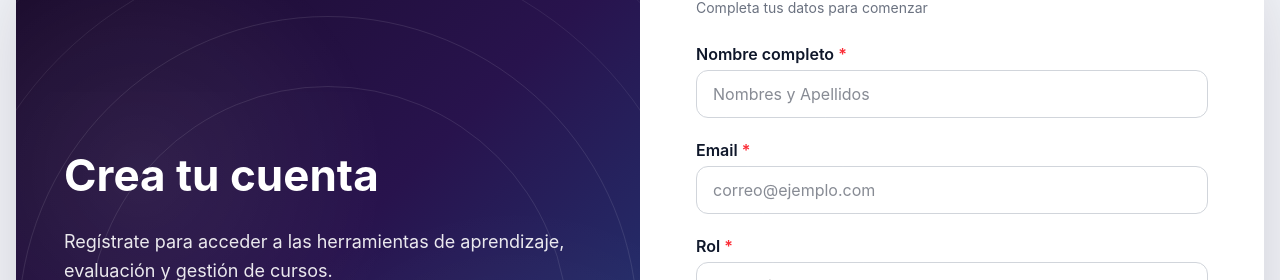
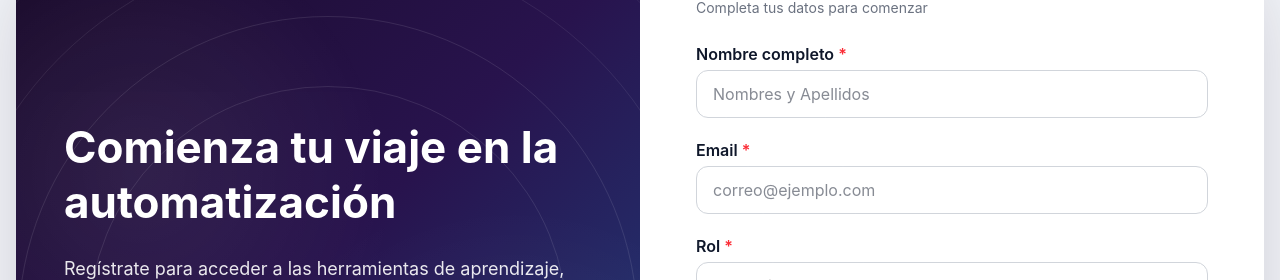
Before and after one commit to Correccion-Automatica/frontend, a React (Vite) app: page /register in a window 1280 px wide. Shown: the part 163-443 px from the top of the page. Built offline with nearby package versions, Linux system fonts and the light colour scheme; no server answers.

Commit message:
feat: Update Register page header to enhance user engagement

```diff
--- a/src/pages/register.jsx
+++ b/src/pages/register.jsx
@@ -102,7 +102,7 @@ function Register() {
           </div>
 
           <div className="relative z-10 w-full max-w-[620px] mx-auto text-left space-y-6">
-            <h1 className="text-4xl lg:text-[44px] font-bold leading-tight">Crea tu cuenta</h1>
+            <h1 className="text-4xl lg:text-[44px] font-bold leading-tight">Comienza tu viaje en la automatización</h1>
             <p className="text-white/90 text-base lg:text-lg max-w-2xl leading-relaxed">
               Regístrate para acceder a las herramientas de aprendizaje, evaluación y gestión de cursos.
             </p>
```
